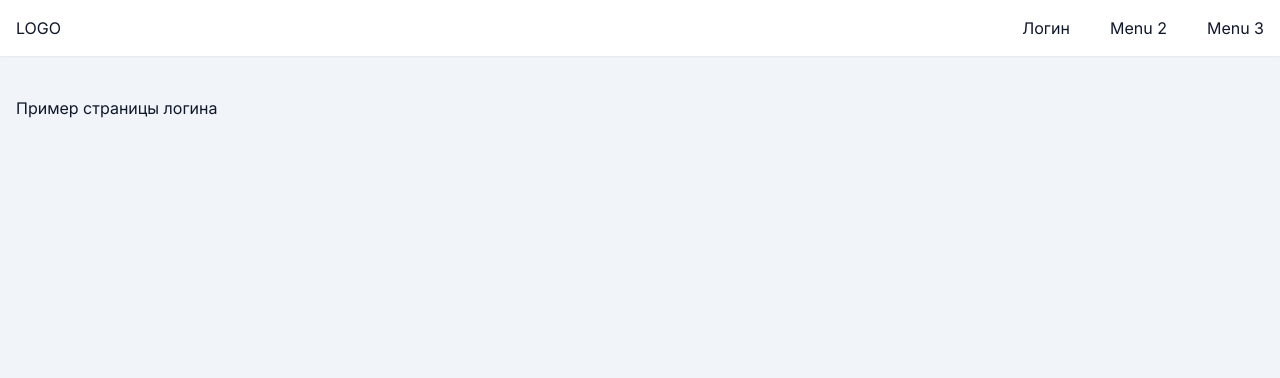
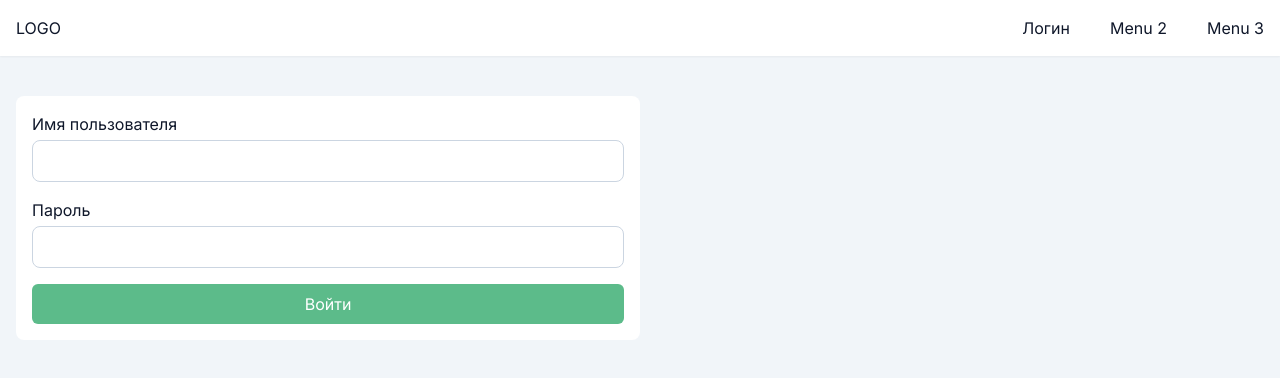
Before and after one commit to an4morph/cargo-hackaton, a Next.js app: page /login in a window 1280 px wide. Shown: the top 378 px of the page. Built offline with nearby package versions, Linux system fonts and the light colour scheme.

Commit message:
add react hook form

```diff
--- a/package.json
+++ b/package.json
@@ -22,6 +22,7 @@
     "postcss": "8.4.24",
     "react": "18.2.0",
     "react-dom": "18.2.0",
+    "react-hook-form": "^7.45.1",
     "react-icons": "^4.9.0",
     "tailwindcss": "3.3.2",
     "typescript": "5.1.3"
--- a/src/app/login/page.tsx
+++ b/src/app/login/page.tsx
@@ -1,7 +1,49 @@
-export default async function LoginPage(): Promise<JSX.Element> {
+'use client'
+
+import { PrimaryButton } from '@/components/button/primary'
+import { BasicInput } from '@/components/input/base'
+import { SubmitHandler, useForm } from 'react-hook-form'
+
+type LoginForm = {
+  username: string
+  password: string
+}
+
+export default function LoginPage(): JSX.Element {
+  const { register, handleSubmit, formState: { errors } } = useForm<LoginForm>()
+
+  const onSubmit: SubmitHandler<LoginForm> = (data) => {
+    console.log('submit', data)
+  }
+
   return (
     <div className="responsive pt-10">
-      Пример страницы логина
+      <form className="paper p-4 w-1/2" onSubmit={handleSubmit(onSubmit)}>
+        <BasicInput
+          id="username"
+          label="Имя пользователя"
+          className="pb-4"
+          {...register('username', {
+            required: 'Обязательное поле',
+          })}
+          error={errors.username?.message}
+        />
+        <BasicInput
+          id="password"
+          type="password"
+          label="Пароль"
+          {...register('password', {
+            required: 'Обязательное поле',
+          })}
+          error={errors.password?.message}
+        />
+
+        <PrimaryButton
+          className="mt-4 w-full"
+        >
+          Войти
+        </PrimaryButton>
+      </form>
     </div>
   )
 }
--- a/src/components/input/base/index.tsx
+++ b/src/components/input/base/index.tsx
@@ -1,5 +1,5 @@
 import cx from 'classnames'
-import { ChangeEvent } from 'react'
+import { ChangeEvent, forwardRef } from 'react'
 import { IoWarning } from 'react-icons/io5'
 
 interface IProps {
@@ -14,14 +14,15 @@ interface IProps {
   onChange: (e: ChangeEvent<HTMLInputElement>) => void
 }
 
-export const BasicInput = ({
+export const BasicInput = forwardRef<HTMLInputElement, IProps>(({
   className, type = 'text', label, id, name, value, onChange, error, placeholder,
-}: IProps): JSX.Element => {
+}, ref): JSX.Element => {
   return (
     <div className={className}>
       {label && <label className="block mb-1" htmlFor={id}>{label}</label>}
       <input
         id={id}
+        ref={ref}
         name={name}
         type={type}
         value={value}
@@ -40,4 +41,4 @@ export const BasicInput = ({
       )}
     </div>
   )
-}
+})
```
Also changed, not shown: .eslintrc.json, 1 other file (tests, documents, lock files or other folders).
